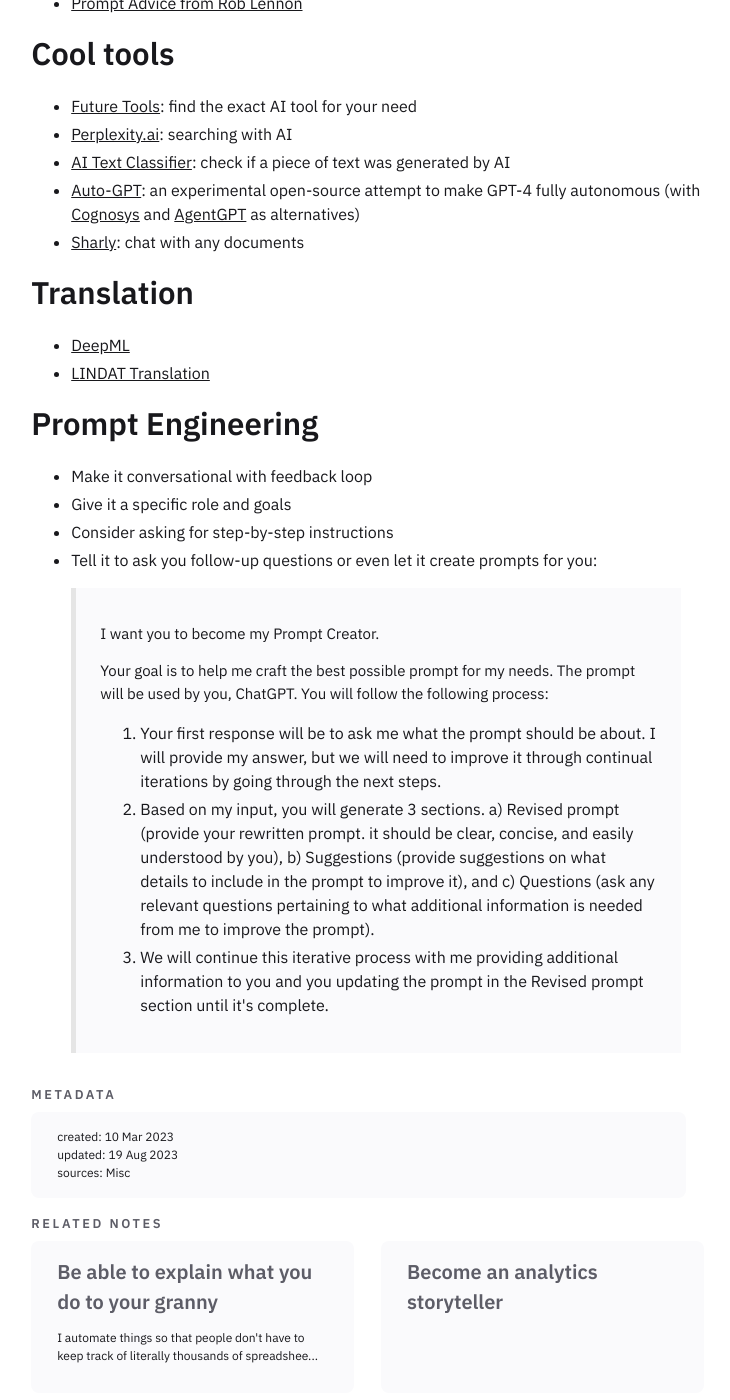
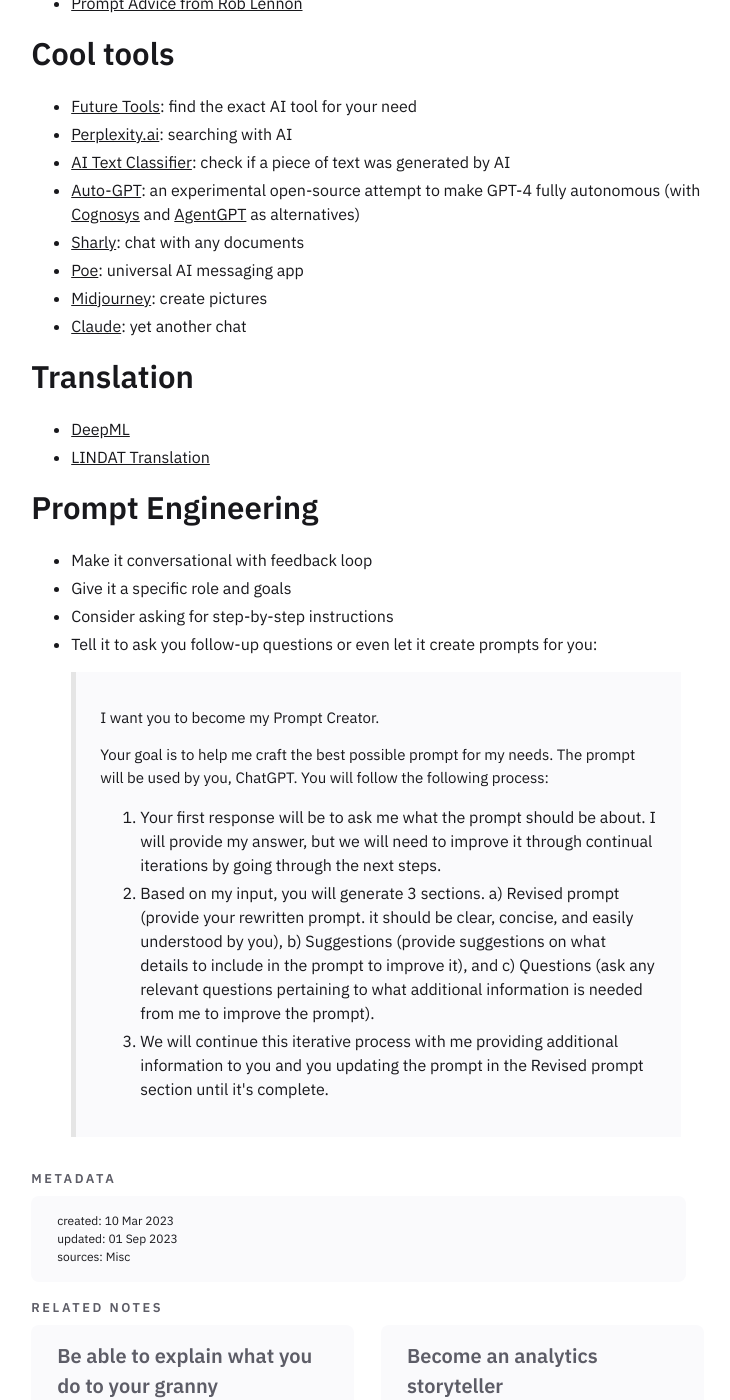
Before and after one commit to one-data-cookie/one-data-cookie.github.io, a Jekyll site: the page built from _notes/data-coding/Learn ChatGPT.md, in a window 1280 px wide and 1400 px high, scrolled down 2824 px. Shown: the whole window, without its empty margins (264-994 px from the left). Built offline with Jekyll 4.4.1, drawn with Linux system fonts in a browser that asks for light colours.

Commit message:
sync notes and files as of 2023/09/01 18:00:07 UTC

```diff
--- a/_notes/data-coding/Learn ChatGPT.md
+++ b/_notes/data-coding/Learn ChatGPT.md
@@ -5,7 +5,7 @@
 tags: [learn, chatgpt]
 season: summer
 created: 10 Mar 2023
-updated: 19 Aug 2023
+updated: 01 Sep 2023
 sources: Misc
 ---
 
@@ -72,6 +72,9 @@
 - [AI Text Classifier](https://platform.openai.com/ai-text-classifier): check if a piece of text was generated by AI
 - [Auto-GPT](https://github.com/Significant-Gravitas/Auto-GPT): an experimental open-source attempt to make GPT-4 fully autonomous (with [Cognosys](https://app.cognosys.ai/) and [AgentGPT](https://agentgpt.reworkd.ai/) as alternatives)
 - [Sharly](https://www.sharly.ai/): chat with any documents
+- [Poe](https://poe.com/): universal AI messaging app
+- [Midjourney](https://www.midjourney.com/): create pictures
+- [Claude](https://claude.ai/): yet another chat
 
 ## Translation
 - [DeepML](https://www.deepl.com/)
```
